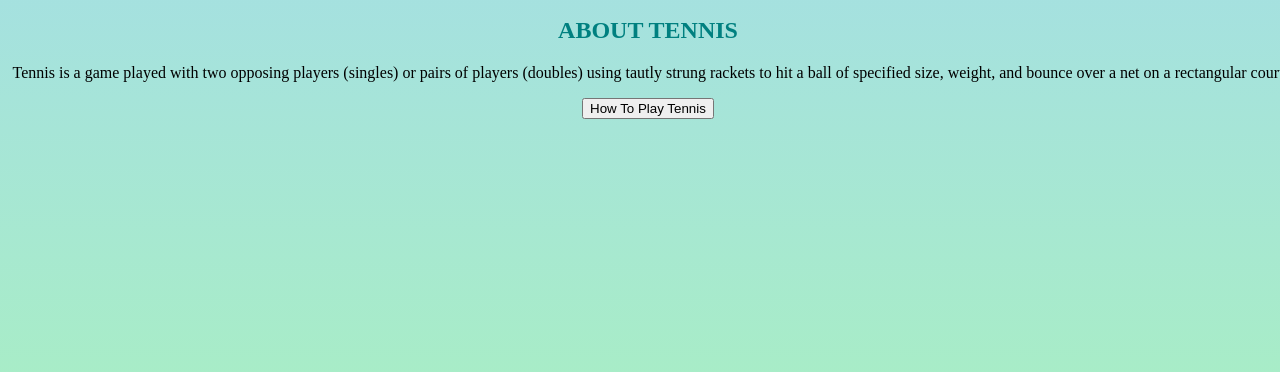
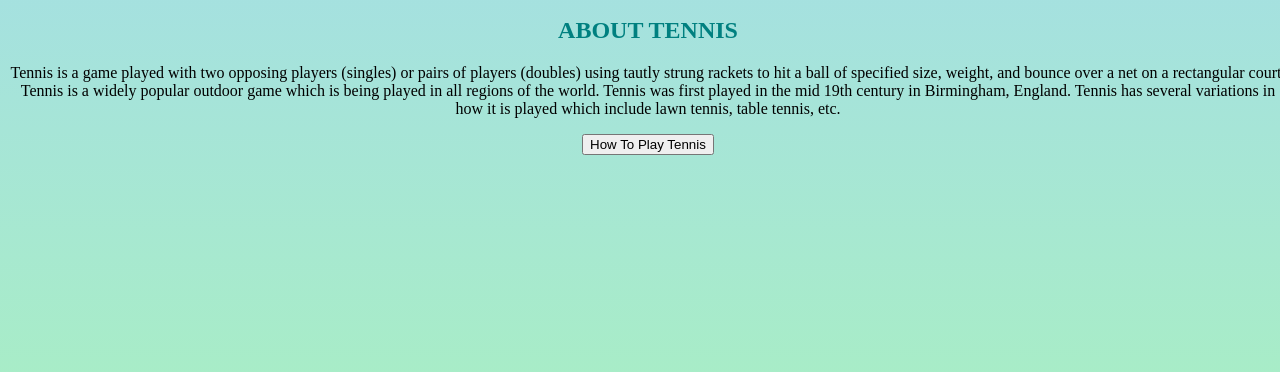
Before and after one commit to av11140/MyWebsite7B, a plain HTML site: page index.html in a window 1280 px wide. Shown: the part 294-666 px from the top of the page. Drawn offline with Linux system fonts and the light colour scheme.

Commit message:
Update index.html

```diff
--- a/index.html
+++ b/index.html
@@ -1,3 +1,4 @@
+
 <html>
 <head>
   <style>
@@ -27,12 +28,8 @@ ABOUT TENNIS
 
 <p>
 
-Tennis is a game played with two opposing players (singles) or pairs of players (doubles) using tautly strung rackets to hit a ball of specified size, weight, and bounce over a net on a rectangular court
+Tennis is a game played with two opposing players (singles) or pairs of players (doubles) using tautly strung rackets to hit a ball of specified size, weight, and bounce over a net on a rectangular court. Tennis is a widely popular outdoor game which is being played in all regions of the world. Tennis was first played in the mid 19th century in Birmingham, England. Tennis has several variations in how it is played which include lawn tennis, table tennis, etc.
 </p>
 <a href="https://olympics.com/en/news/tennis-rules-regulations-how-to-play-basics">
 <button>How To Play Tennis</button>
 </a>
-
-</body>
-
-</html>
```
